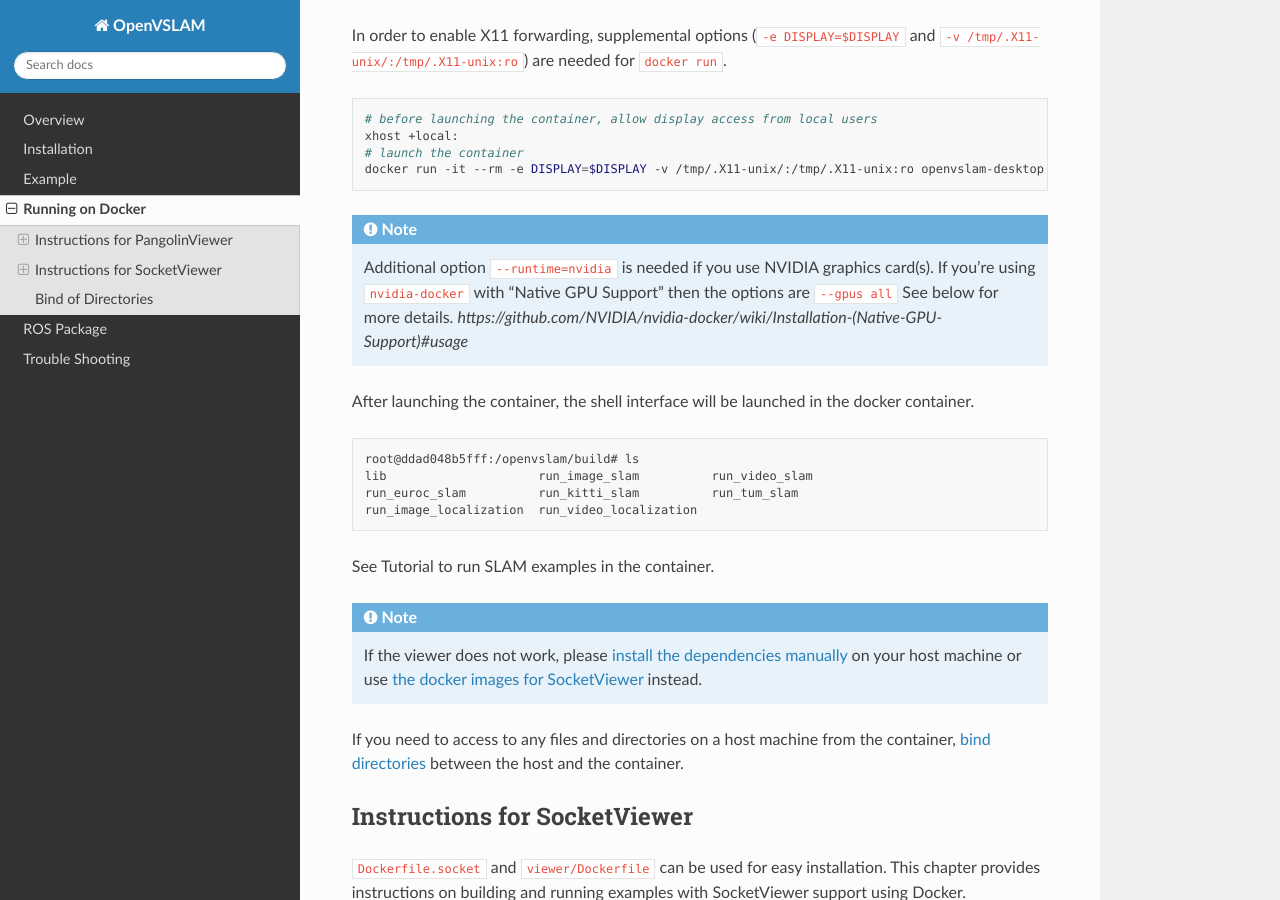
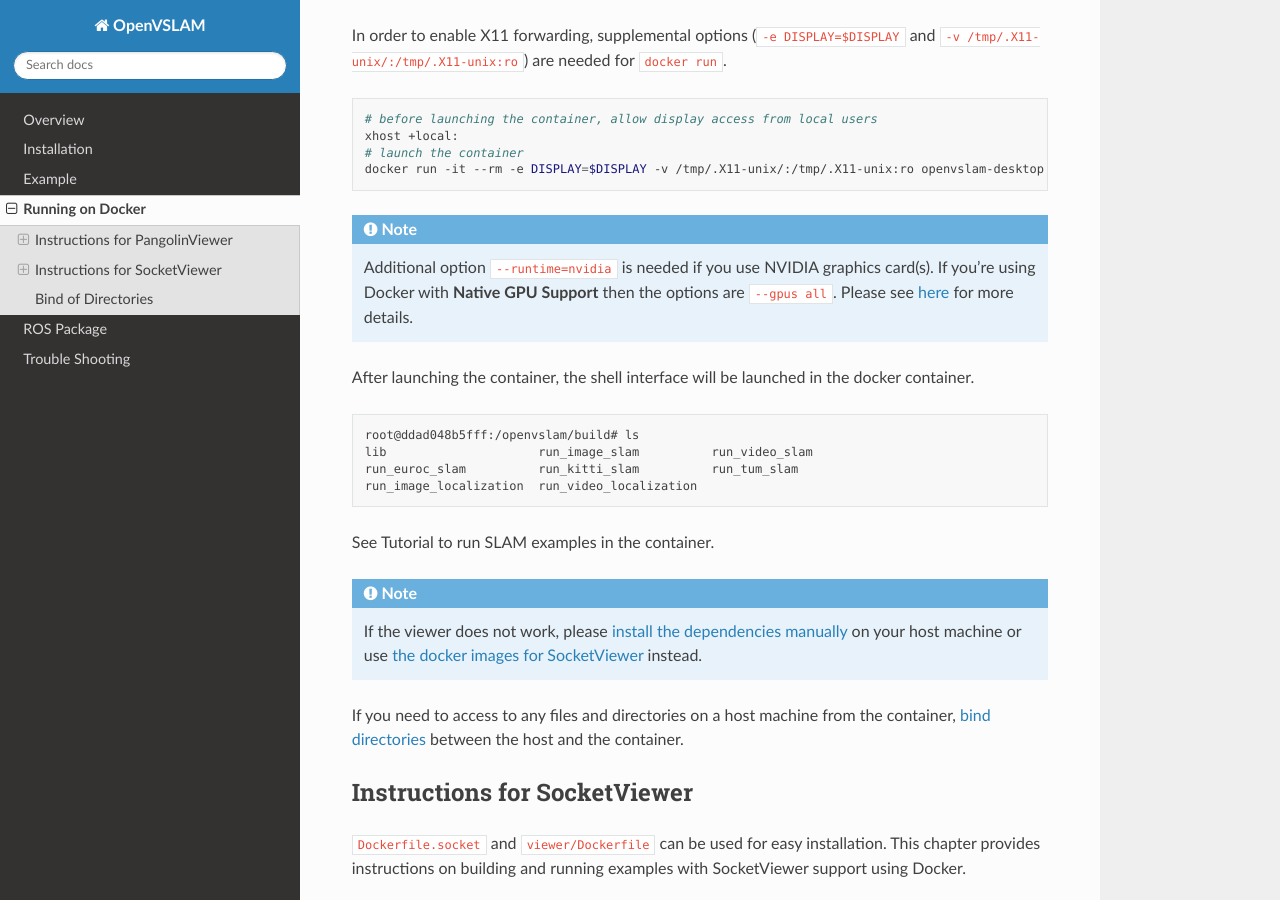
Before and after one commit to xdspacelab/openvslam, a Sphinx documentation site: the page built from docs/docker.rst, in a window 1280 px wide and 900 px high, scrolled down 996 px. Built offline with Sphinx 7.4.7 and the Read the Docs theme 2.0.0, drawn with Linux system fonts in a browser that asks for light colours; pages that are not in the unit, such as notebooks, are missing from menus.

Commit message:
Minor revision for the document

```diff
--- a/docs/docker.rst
+++ b/docs/docker.rst
@@ -59,8 +59,8 @@
 .. NOTE ::
 
     Additional option ``--runtime=nvidia`` is needed if you use NVIDIA graphics card(s).
-    If you're using ``nvidia-docker`` with "Native GPU Support" then the options are ``--gpus all``
-    See below for more details. `https://github.com/NVIDIA/nvidia-docker/wiki/Installation-(Native-GPU-Support)#usage`
+    If you're using Docker with **Native GPU Support** then the options are ``--gpus all``.
+    Please see `here <https://github.com/NVIDIA/nvidia-docker/wiki/Installation-(Native-GPU-Support)#usage>`_ for more details.
 
 
 After launching the container, the shell interface will be launched in the docker container.
```
